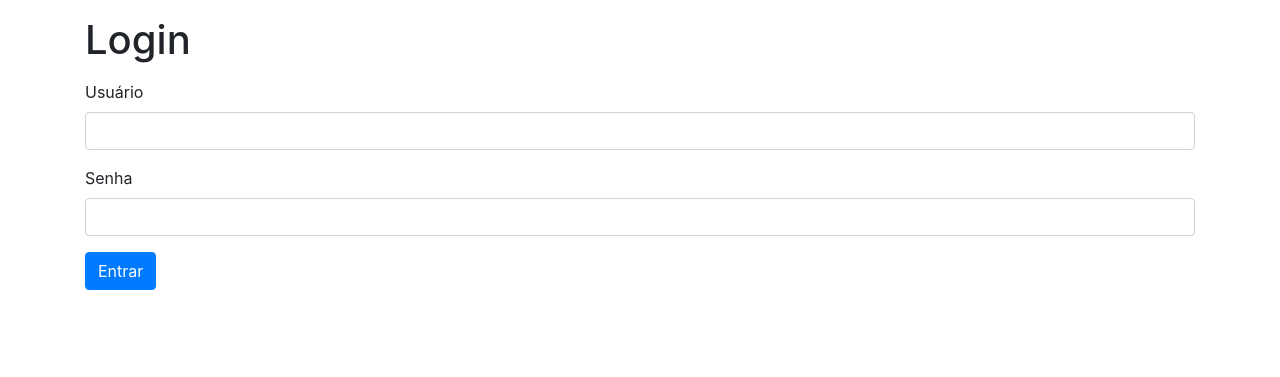
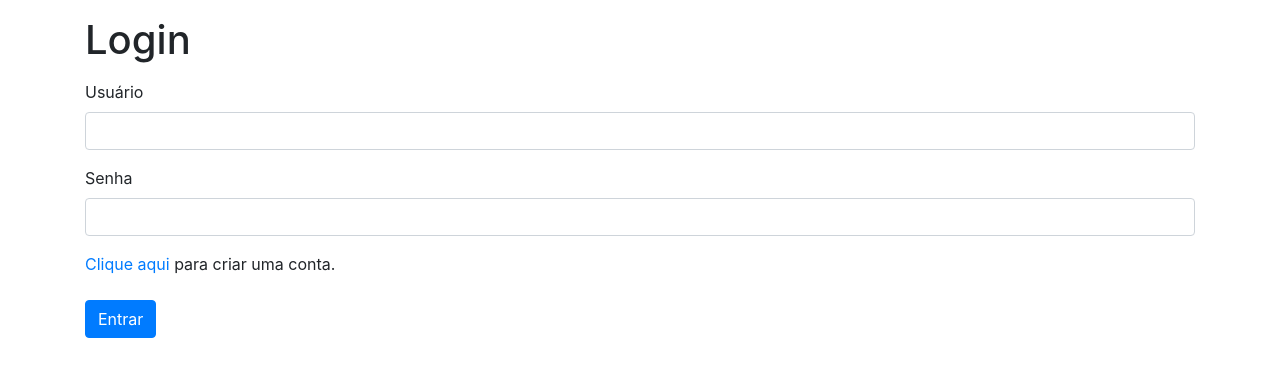
Before and after one commit to MetroRug/Projeto_agenda, a Django app: page /accounts/ in a window 1280 px wide. Shown: the part 56-433 px from the top of the page. Run offline with Django 3.2, Linux system fonts and the light colour scheme; some libraries are stand-ins or nearby versions.

Commit message:
Atualizações

```diff
--- a/Projeto_agenda/accounts/templates/accounts/login.html
+++ b/Projeto_agenda/accounts/templates/accounts/login.html
@@ -18,6 +18,9 @@
     <label>Senha</label>
     <input type="password" name="senha" class="form-control">
   </div>
+  <a href="{% url 'cadastro' %}"> Clique aqui </a> para criar uma conta.
+  <br>
+  <br>
   <button type="submit" class="btn btn-primary">Entrar</button>
 </form>
 {% else %}
```
Also changed, not shown: Projeto_agenda/db.sqlite3.
